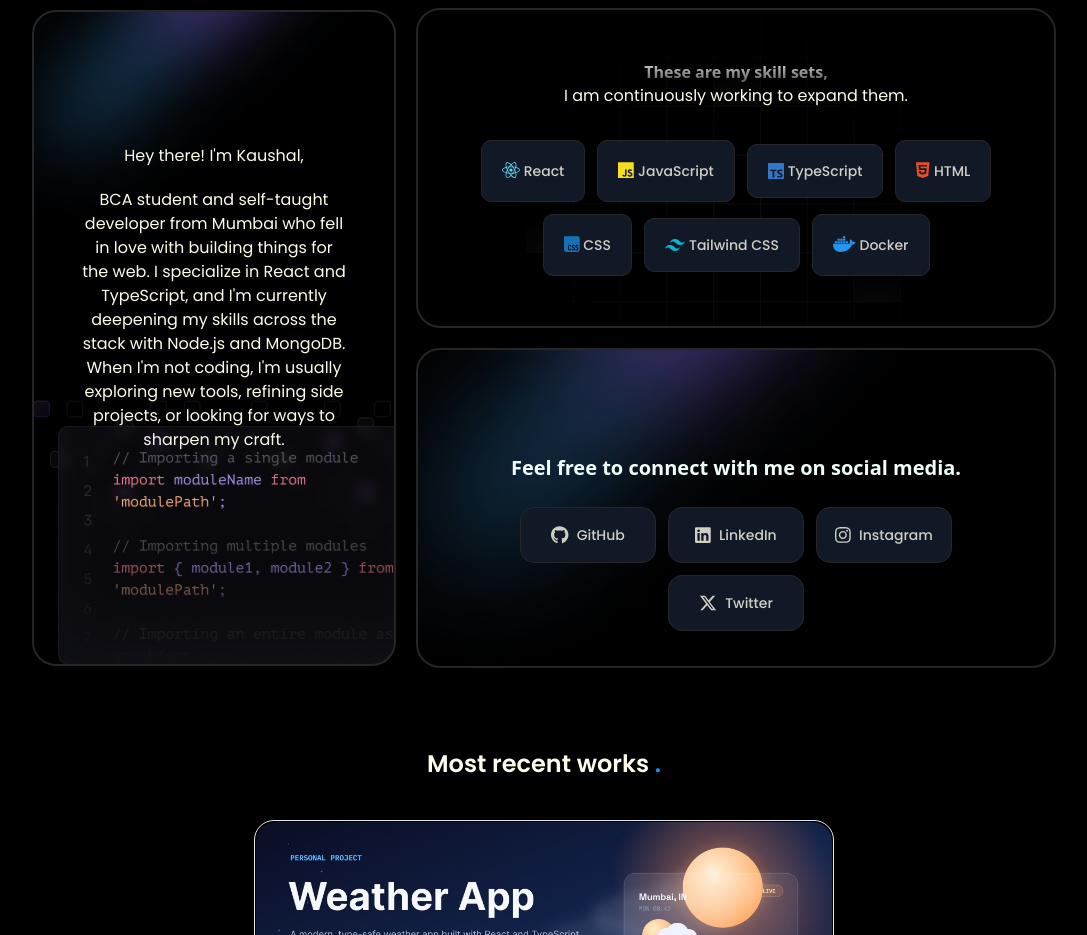
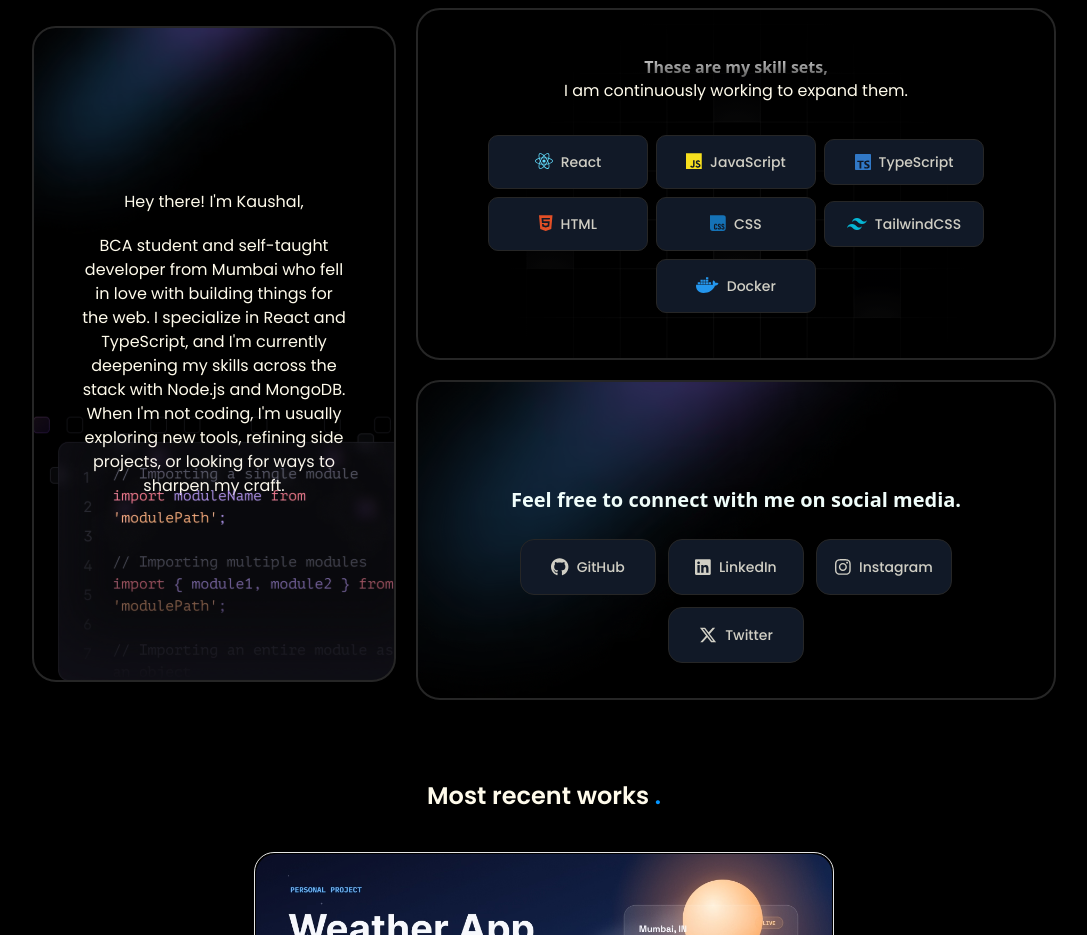
Before and after one commit to kaushalsahu07/portfolio, a React (Vite) app: page / in a window 1280 px wide. Shown: the part 840-1775 px from the top of the page, without its empty margins (96-1183 px from the left). Built offline with nearby package versions, Linux system fonts and the light colour scheme.

Commit message:
feat: implement SkillsGrid component and integrate it into the About section

```diff
--- a/src/components/About.jsx
+++ b/src/components/About.jsx
@@ -42,7 +42,7 @@
                   decoding="async"
                 />
               </picture>
-              <div className="max-w-[30rem]mt-15 mb-20 text-center text-amber-50 gap-5 flex flex-col justify-center items-center">
+              <div className="max-w-[30rem] mt-15 mb-20 text-center text-amber-50 gap-5 flex flex-col justify-center items-center">
                 <h1>Hey there! I'm Kaushal,</h1>
                 <p>
                   BCA student and self-taught developer from Mumbai who fell in love with building things for the web. I specialize in React and TypeScript, and I'm currently deepening my skills across the stack with Node.js and MongoDB. <br />
@@ -62,7 +62,7 @@
 
         <div className="flex flex-col justify-center items-center gap-5">
           {/* box 2 - Skills */}
-          <div className="w-full min-h-[20rem] sm:h-[20rem] md:w-[30rem] lg:w-[35rem] xl:w-[40rem] relative flex justify-center items-center">
+          <div className="w-full min-h-[20rem] md:h-[22rem] sm:h-[20rem] md:w-[30rem] lg:w-[35rem] xl:w-[40rem] relative flex justify-center items-center">
             <SpotlightCard
               className="h-full"
               spotlightColor="rgba(17, 25, 45, 1)"
--- a/src/components/ui/GlassSurface.tsx
+++ b/src/components/ui/GlassSurface.tsx
@@ -112,10 +112,21 @@
 
   const backdropFilterSupported = useMemo(() => {
     if (typeof window === "undefined") return false;
-    return (
-      CSS.supports("backdrop-filter", "blur(10px)") ||
-      CSS.supports("-webkit-backdrop-filter", "blur(10px)")
-    );
+
+    // CSS.supports is reliable for the unprefixed version
+    if (CSS.supports("backdrop-filter", "blur(10px)")) return true;
+
+    // Safari/iOS has supported -webkit-backdrop-filter since iOS 9,
+    // but CSS.supports() can return false for it on some versions.
+    // Detect WebKit and assume support.
+    const isWebkit =
+      /Safari/.test(navigator.userAgent) && !/Chrome/.test(navigator.userAgent);
+    if (isWebkit) return true;
+
+    // Final fallback: test via DOM element
+    const el = document.createElement("div");
+    el.style.cssText = "-webkit-backdrop-filter: blur(1px)";
+    return el.style.length > 0;
   }, []);
 
   const generateDisplacementMap = () => {
--- a/src/components/ui/SkillsGrid.jsx
+++ b/src/components/ui/SkillsGrid.jsx
@@ -34,7 +34,7 @@
   { name: "TypeScript", customIcon: "typescript", color: "#3178C6" },
   { name: "HTML", icon: faHtml5, color: "#E34F26" },
   { name: "CSS", icon: faCss, color: "#1572B6" },
-  { name: "Tailwind CSS", customIcon: "tailwind", color: "#06B6D4" },
+  { name: "TailwindCSS", customIcon: "tailwind", color: "#06B6D4" },
   { name: "Docker", icon: faDocker, color: "#2496ED" },
 ];
 
@@ -44,7 +44,7 @@
     : null;
 
   return (
-    <div className="group flex items-center gap-1 px-5 py-4 rounded-lg border border-neutral-800 bg-[var(--color-second)] hover:border-neutral-600 transition-colors duration-300 cursor-default">
+    <div className="w-[8rem] sm:w-[10rem] group flex items-center justify-center gap-2 px-4 py-3 rounded-lg border border-neutral-800 bg-[var(--color-second)] hover:border-neutral-600 transition-colors duration-300 cursor-default">
       <span
         className="text-lg transition-transform duration-300 group-hover:scale-110"
         style={{ color: skill.color }}
@@ -64,7 +64,7 @@
 
 function SkillsGrid({ skills = defaultSkills, className = "" }) {
   return (
-    <div className={`flex flex-wrap justify-center items-center gap-3 z-10 ${className}`}>
+    <div className={`flex flex-wrap justify-center items-center gap-2 z-10 max-w-3xl mx-auto ${className}`}>
       {skills.map((skill) => (
         <SkillCard key={skill.name} skill={skill} />
       ))}
```
